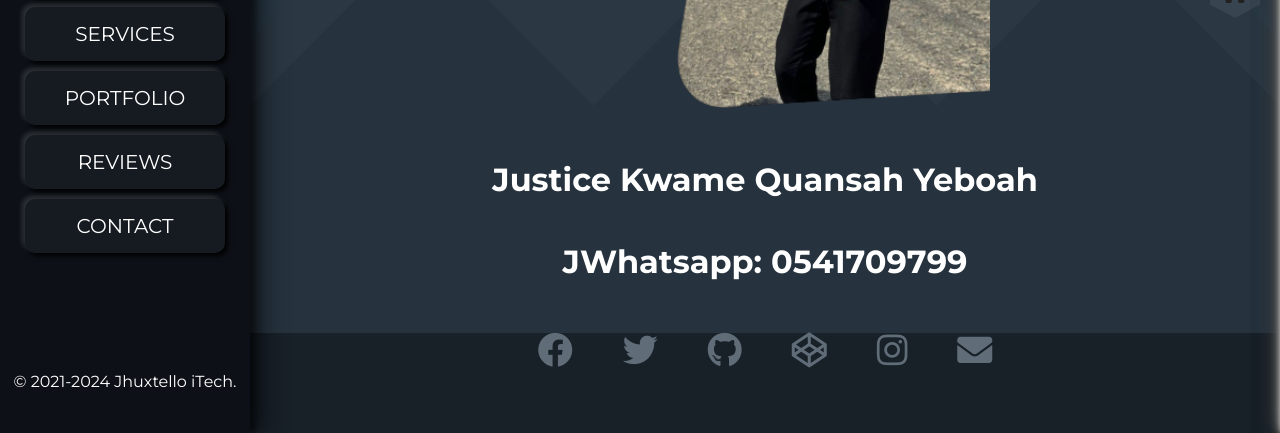
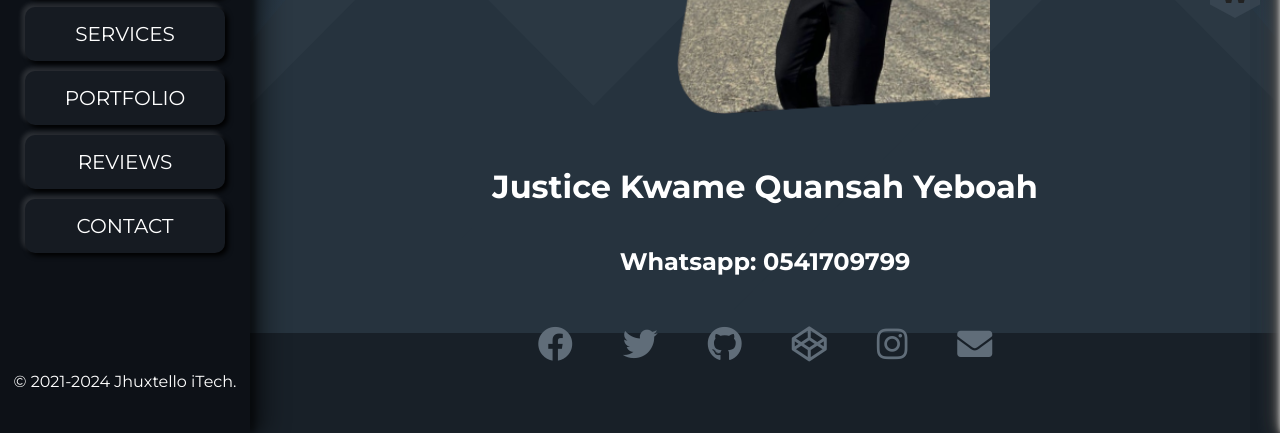
Before and after one commit to Jhuxtelloitech/jhuxtelloitech, a plain HTML site: page index.html in a window 1280 px wide. Shown: the part 367-800 px from the top of the page. Drawn offline with Linux system fonts and the light colour scheme; no server answers; animation ran at ten frames a second; a web font is replaced by a local one.

Commit message:
index.html

```diff
--- a/index.html
+++ b/index.html
@@ -91,7 +91,7 @@
                     <div class="content-for-home">
                         <div class="img-container"></div>
                         <h1 align="center">Justice Kwame Quansah Yeboah</h1>
-                        <h1 align="center">JWhatsapp: 0541709799 </h1>
+                        <h2 align="center">Whatsapp: 0541709799 </h2>
 
                         <div class="social-icons">
                             <div class="s-icon">
```
